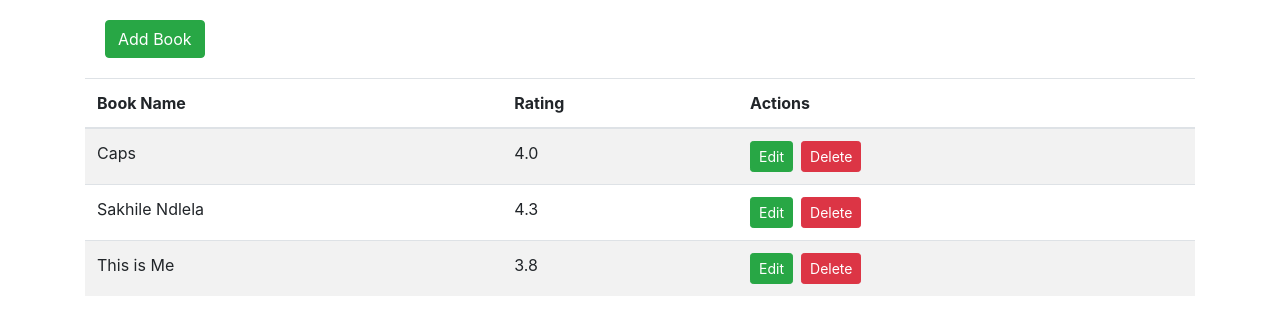
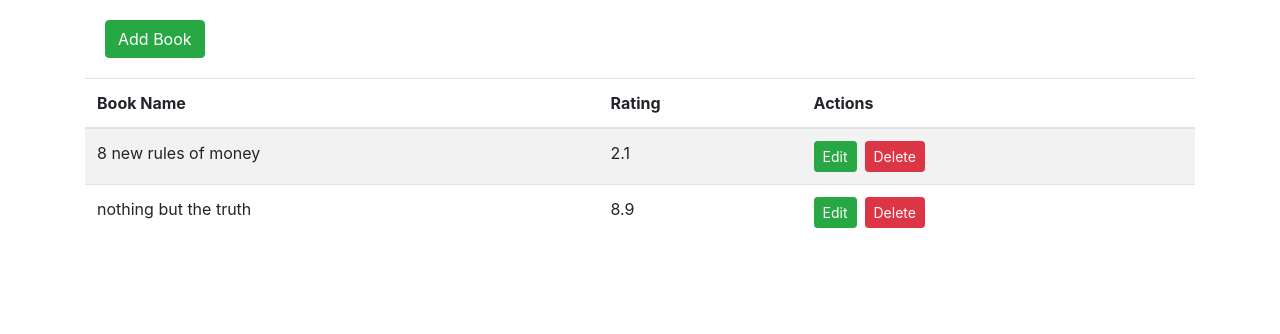
Before and after one commit to msizi67494/crud-app, a React (Create React App) app: page / in a window 1280 px wide. Shown: the top 334 px of the page. Built offline with nearby package versions, Linux system fonts and the light colour scheme; data requests are answered from the project's data file.

Commit message:
building for production

```diff
--- a/src/App.js
+++ b/src/App.js
@@ -30,21 +30,21 @@ class App extends Component {
 
   // update book method
   updateBook = () => {
-    this.getData()
-    let { id, name, rating } = this.state.editBookData
-    axios.put(`http://localhost:3004/books/${id}`, { name, rating }).then(
+    let { id, name, rating } = this.state.editBookData;
+
+    axios.put(`http://localhost:3004/books/${id}`, { name, rating }).then( response =>
+    this.getData,
       this.setState({
-        editModal: !this.state.editModal
+        editModal: !this.state.editModal, editBookData: {id:'', name: '', rating: '' },
       })
     )
-    this.getData()
   }
 
   // deleting data from server
   deleteBook(id){
-console.log(id)
-    axios.delete(`http://localhost:3004/books/${id}`).then(response => console.log(`deleted`))
+    axios.delete(`http://localhost:3004/books/${id}`).then(response =>
     this.getData()
+    )
   }
 
   // where the magic starts
@@ -54,7 +54,7 @@ console.log(id)
     const { books, editModal} = this.state
 
     // display books from Api
-    let displayBooks = books.map((book) => (
+    let displayBooks = books.map(book => (
 
       <tr key={book.id}>
         <td>{book.name}</td>
--- a/store.json
+++ b/store.json
@@ -1,19 +1,14 @@
 {
   "books": [
     {
-      "name": "Caps",
-      "rating": "4.0",
-      "id": "8oUySrW"
+      "name": "8 new rules of money",
+      "rating": "2.1",
+      "id": 1
     },
     {
-      "name": "Sakhile Ndlela",
-      "rating": "4.3",
-      "id": "L4x8~R9"
-    },
-    {
-      "name": "This is Me",
-      "rating": "3.8",
-      "id": "lENfEue"
+      "name": "nothing but the truth ",
+      "rating": "8.9",
+      "id": 3
     }
   ]
 }
```
Also changed, not shown: db-1544013822673.json (added, +29 -0 lines).
